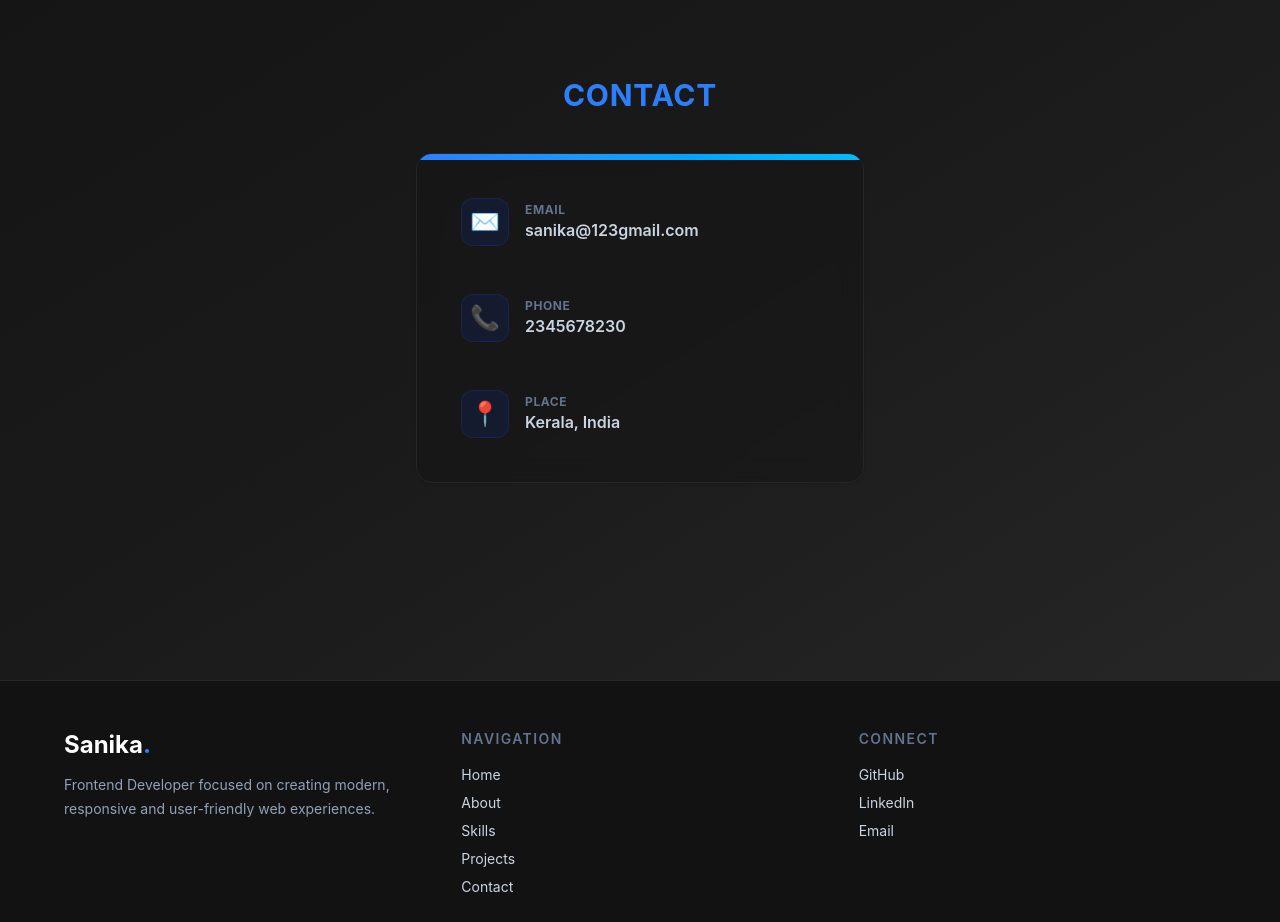
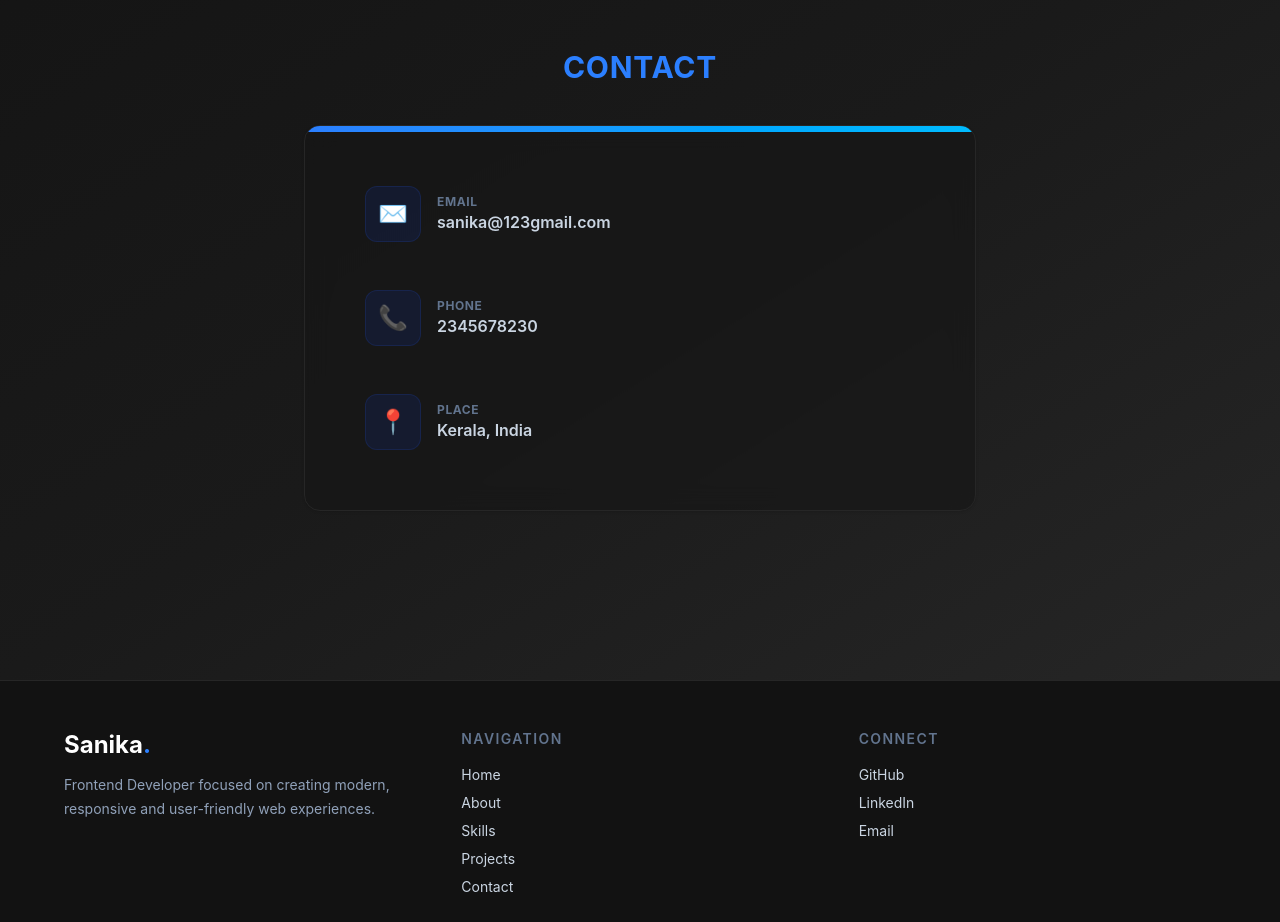
Before and after one commit to sanikasathyan456/portfolio, a React app: page / in a window 1280 px wide. Shown: the part 4120-5042 px from the top of the page. Built offline with nearby package versions, Linux system fonts and the light colour scheme; the HTML template or start-up script is replaced by a standard one.

Commit message:
update ui

```diff
--- a/src/components/Contact.jsx
+++ b/src/components/Contact.jsx
@@ -3,17 +3,19 @@ import React from 'react';
 function Contact(){
     return(
       <section id="contact" className="min-h-screen bg-gradient-to-br from-[#141414] via-[#1a1a1a] to-[#262626] text-slate-100 py-16 px-6 flex flex-col items-center justify-center">
+
         <h2 className="text-3xl font-bold mb-10 tracking-wide uppercase text-blue-500">
           Contact
         </h2>
 
-        <div className="bg-neutral-900/60 backdrop-blur-md border border-neutral-800 rounded-2xl p-8 max-w-md w-full space-y-6 transition-all duration-300 shadow-sm hover:shadow-xl hover:shadow-black/50 relative overflow-hidden group">
+        <div className="bg-neutral-900/60 backdrop-blur-md border border-neutral-800 rounded-2xl p-12 max-w-2xl w-full space-y-6 transition-all duration-300 shadow-sm hover:shadow-xl hover:shadow-black/50 relative overflow-hidden group">
+
           {/* Top decorative line */}
           <div className="absolute top-0 left-0 w-full h-1.5 bg-gradient-to-r from-blue-500 to-sky-400"></div>
 
           {/* Email Row */}
           <div className="flex items-center gap-4 p-3 rounded-xl hover:bg-neutral-800/40 transition-colors">
-            <div className="text-2xl bg-blue-950/40 text-blue-400 w-12 h-12 flex items-center justify-center rounded-xl font-bold border border-blue-900/30">
+            <div className="text-2xl bg-blue-950/40 text-blue-400 w-14 h-14 flex items-center justify-center rounded-xl font-bold border border-blue-900/30">
               ✉️
             </div>
             <div>
@@ -24,7 +26,7 @@ function Contact(){
 
           {/* Phone Row */}
           <div className="flex items-center gap-4 p-3 rounded-xl hover:bg-neutral-800/40 transition-colors">
-            <div className="text-2xl bg-blue-950/40 text-blue-400 w-12 h-12 flex items-center justify-center rounded-xl font-bold border border-blue-900/30">
+            <div className="text-2xl bg-blue-950/40 text-blue-400 w-14 h-14 flex items-center justify-center rounded-xl font-bold border border-blue-900/30">
               📞
             </div>
             <div>
@@ -35,7 +37,7 @@ function Contact(){
 
           {/* Place Row */}
           <div className="flex items-center gap-4 p-3 rounded-xl hover:bg-neutral-800/40 transition-colors">
-            <div className="text-2xl bg-blue-950/40 text-blue-400 w-12 h-12 flex items-center justify-center rounded-xl font-bold border border-blue-900/30">
+            <div className="text-2xl bg-blue-950/40 text-blue-400 w-14 h-14 flex items-center justify-center rounded-xl font-bold border border-blue-900/30">
               📍
             </div>
             <div>
@@ -43,8 +45,10 @@ function Contact(){
               <p className="text-base font-semibold text-slate-300">Kerala, India</p>
             </div>
           </div>
+
         </div>
       </section>
     )
 }
+
 export default Contact;
```
